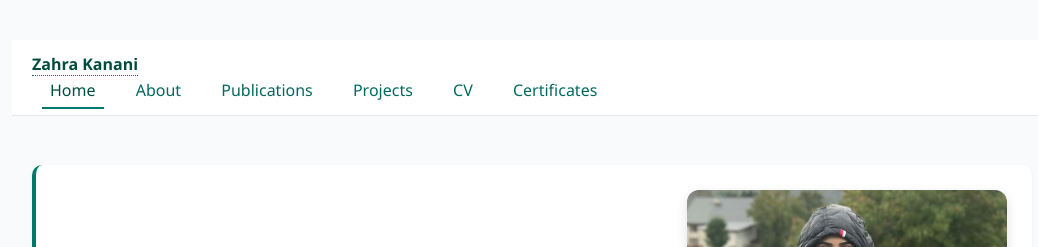
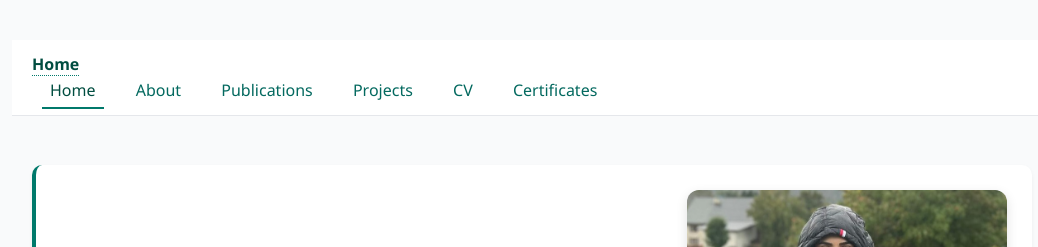
Before and after one commit to zahra-kanani/zahra-kanani.github.io, a Jekyll site: the page built from index.md, in a window 1280 px wide. Shown: the top 247 px of the page, without its empty margins (108-1146 px from the left). Built offline with Jekyll 4.4.1, drawn with Linux system fonts in a browser that asks for light colours.

Commit message:
Update page.html

```diff
--- a/_layouts/page.html
+++ b/_layouts/page.html
@@ -11,7 +11,7 @@
   <!-- Top Navbar -->
   <header class="topbar">
     <div class="container">
-      <a class="brand" href="{{ '/' | relative_url }}">Zahra Kanani</a>
+      <a class="brand" href="{{ '/' | relative_url }}">Home</a>
       <nav class="nav">
         <a href="{{ '/' | relative_url }}"
            class="{% if page.url == '/' %}active{% endif %}">Home</a>
```
